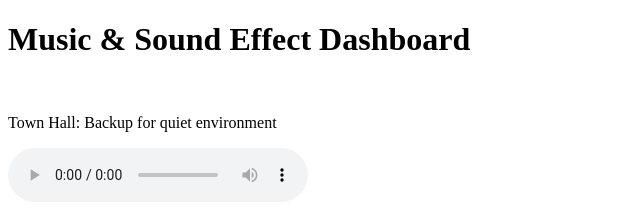
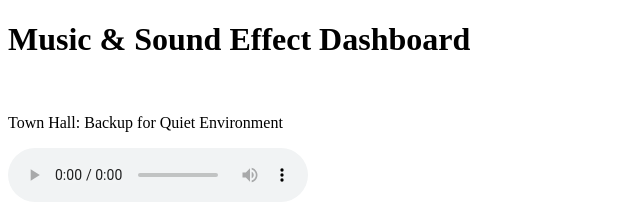
Before and after one commit to Lueeem/Lueeem.github.io, a plain HTML site: page index.html in a window 1280 px wide. Shown: the top 219 px of the page, 0-640 px from the left. Drawn offline with Linux system fonts and the light colour scheme.

Commit message:
Update index.html

```diff
--- a/index.html
+++ b/index.html
@@ -3,7 +3,7 @@
 <body>
 	<h1>Music & Sound Effect Dashboard</h1>
 	<br />
-	<p>Town Hall: Backup for quiet environment</p>
+	<p>Town Hall: Backup for Quiet Environment</p>
 	<audio controls>
 	  <source src="Music/TownHall/TownHallBackupLowVolume.mp3" type="audio/mp3">
 	</audio>
```
